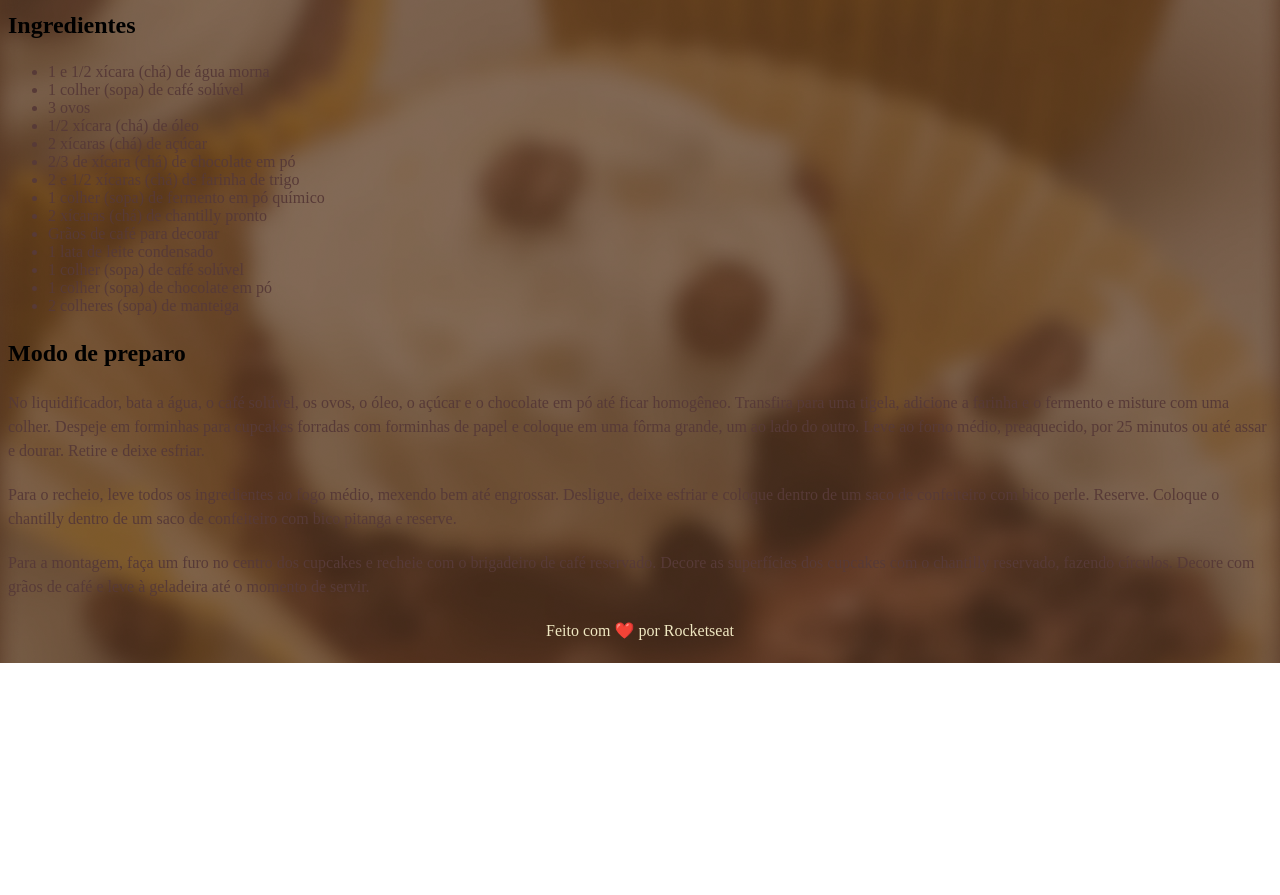
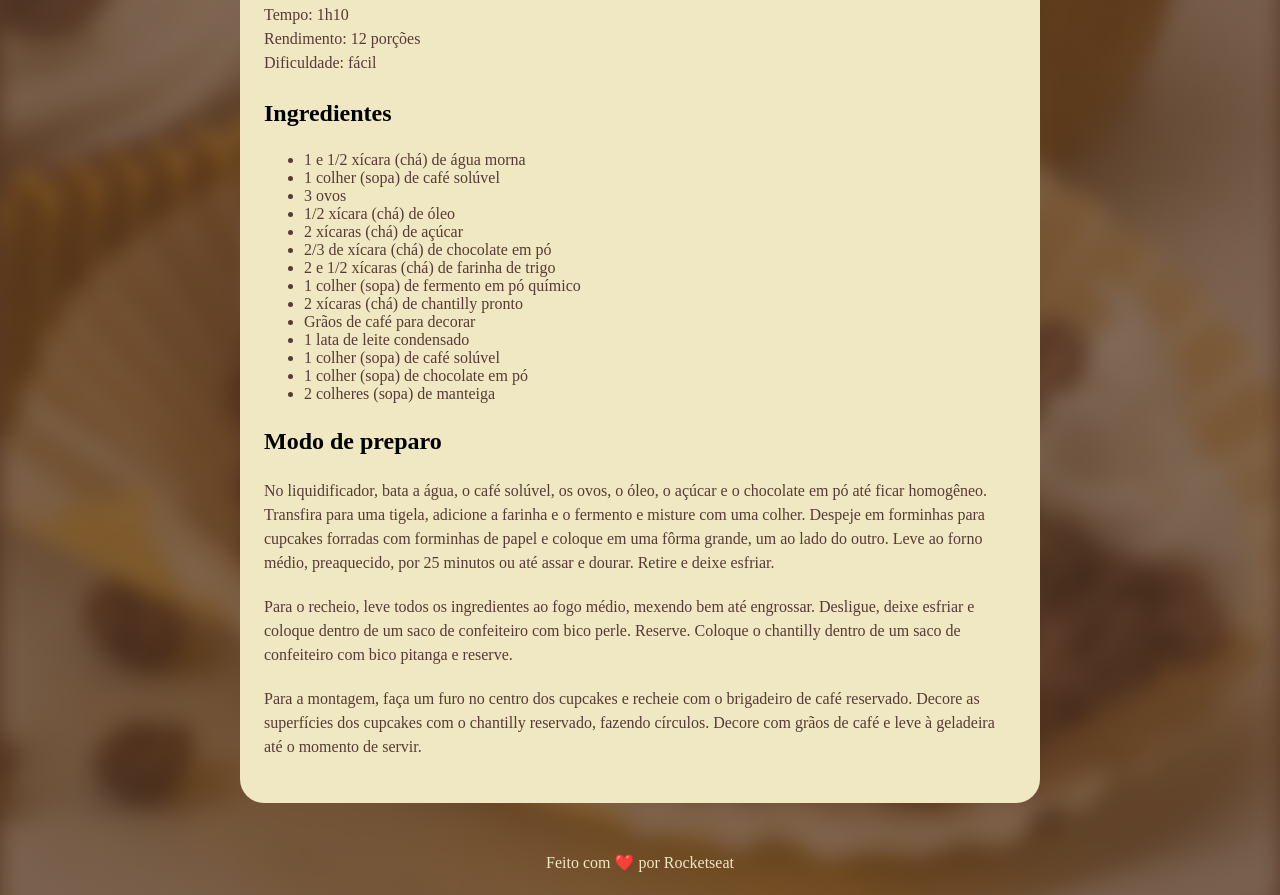
Before and after one commit to devmoisessantos/projeto-receita-fullstack, a plain HTML site: page index.html in a window 1280 px wide. Shown: the part 650-1545 px from the top of the page. Before the commit the page ends 1313 px from the top, so only its background shows below. Drawn offline with Linux system fonts and the light colour scheme; a web font is replaced by a local one.

Commit message:
mudando o local do footer e troca de class pra id o main para melhor manutencao da folha

```diff
--- a/index.html
+++ b/index.html
@@ -14,7 +14,7 @@
     <link rel="stylesheet" href="style.css">
 </head>
 <body>
-    <div class="container">
+    <div id="page">
         <img src="/img/main-image.jpg" alt="Image of Cupcake">
         <main class="main">
             <section id="about">
@@ -63,11 +63,11 @@
                 </p>
             </section>
         </main>
-        <footer>
-            <p id="credits">
-                Feito com ❤️ por Rocketseat <br>
-            </p>
-        </footer>
     </div>
+    <footer>
+        <p id="credits">
+            Feito com ❤️ por Rocketseat <br>
+        </p>
+    </footer>
 </body>
 </html>
```
